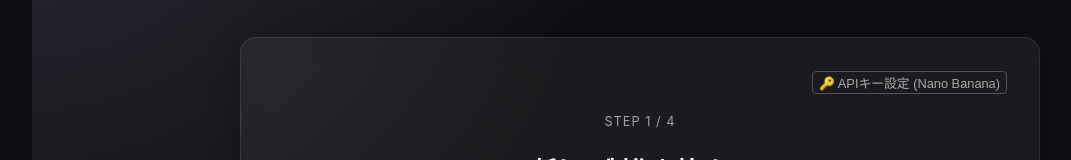
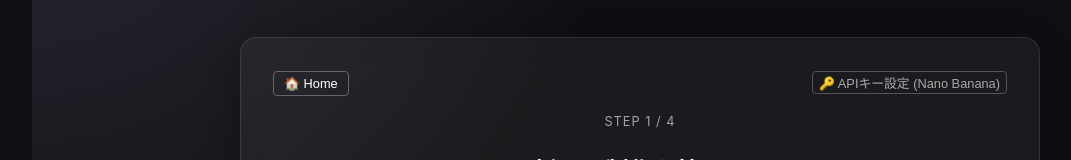
Before and after one commit to takuya5135/imagecreater, a React (Vite) app: page / in a window 1280 px wide. Shown: the part 215-375 px from the top of the page, without its empty margins (0-1071 px from the left). Built offline with nearby package versions, Linux system fonts and the light colour scheme; no server answers.

Commit message:
Add files via upload

```diff
--- a/src/components/Wizard.jsx
+++ b/src/components/Wizard.jsx
@@ -87,9 +87,25 @@ const Wizard = () => {
         handleGenerate();
     };
 
+    const resetToHome = () => {
+        setStep(1);
+        setUserPrompt("");
+        setBenchmarkImage(null);
+        setGeneratedImages([]);
+        setSelectedImage(null);
+        setRefinementText("");
+    };
+
     return (
         <div className="wizard-container">
-            <div className="api-key-section" style={{ marginBottom: '1rem', textAlign: 'right' }}>
+            <div className="api-key-section" style={{ marginBottom: '1rem', display: 'flex', justifyContent: 'space-between', alignItems: 'center' }}>
+                <div className="home-btn-container">
+                    <button onClick={resetToHome} style={{ background: 'transparent', border: '1px solid #666', color: '#fff', borderRadius: '4px', padding: '4px 10px', cursor: 'pointer', fontSize: '0.8rem' }}>
+                        🏠 Home
+                    </button>
+                </div>
+
+                <div className="api-key-input-container" style={{ textAlign: 'right' }}>
                     {!showApiKeyInput ? (
                         <button className="btn-small" onClick={() => setShowApiKeyInput(true)} style={{ fontSize: '0.8rem', background: 'transparent', border: '1px solid #555', color: '#aaa', borderRadius: '4px', cursor: 'pointer' }}>
                             🔑 APIキー設定 (Nano Banana)
@@ -106,6 +122,7 @@ const Wizard = () => {
                             <button onClick={() => saveApiKey(apiKey)} className="btn-select" style={{ padding: '4px 12px', fontSize: '0.8rem' }}>保存</button>
                         </div>
                     )}
+                </div>
             </div>
 
             <div className="steps-indicator">
```
Also changed, not shown: 2 other files (tests, documents, lock files or other folders). Lines whose indentation alone changed are shown as unchanged.
